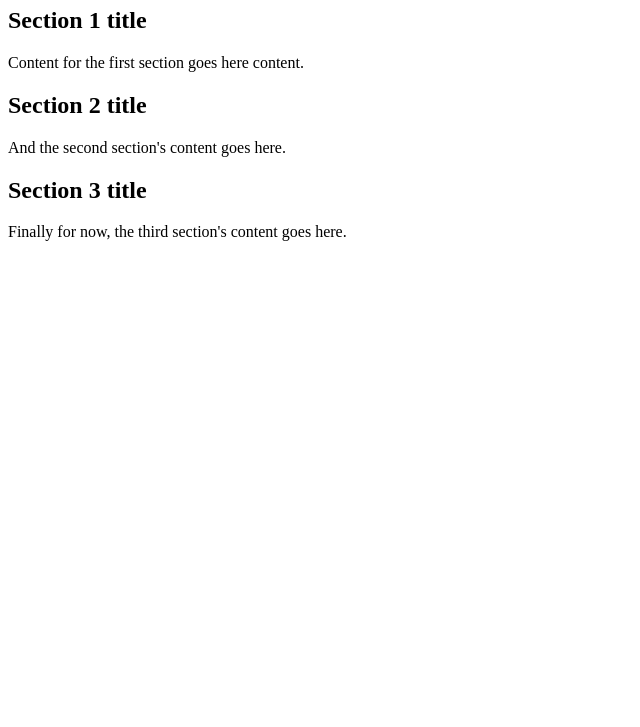
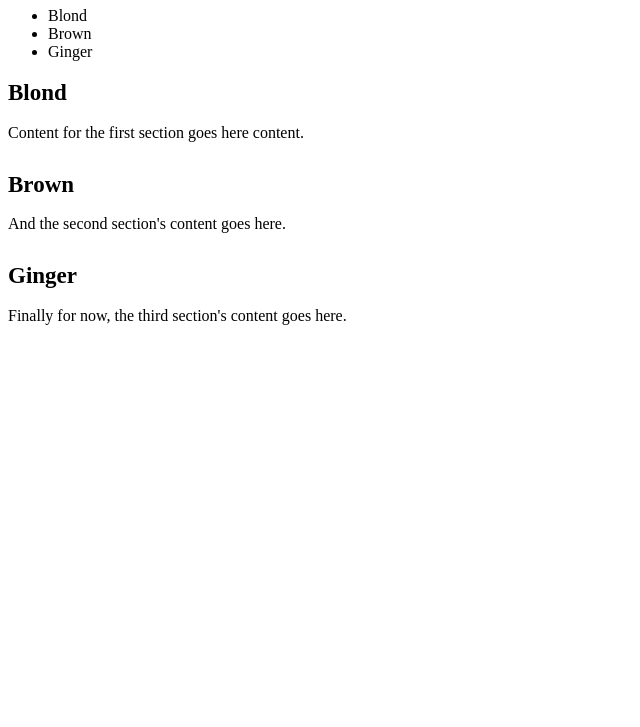
Before and after one commit to derekjohnson/tabs, a plain HTML site: page index.html in a window 1280 px wide. Shown: the part 73-800 px from the top of the page, without its empty margins (0-640 px from the left). Drawn offline with Linux system fonts and the light colour scheme.

Commit message:
very basic boilerplate and alpha JS

```diff
--- a/index.html
+++ b/index.html
@@ -3,33 +3,35 @@
 	<head>
 		<meta charset="utf-8">
 		<meta http-equiv="X-UA-Compatible" content="IE=edge">
-		<title>Clinivet</title>
+		<title>Progressively enhanced accessible tab UI</title>
 		<meta name="description" content="Progressively enhanced accessible tabs">
 		<meta name="viewport" content="width=device-width,initial-scale=1">
 		<script>(function(b,a){"querySelector"in b&&(a.className=a.className.replace(/\bjs\b/,"js-mustard"))})(document,document.documentElement);</script>
-		<link rel="stylesheet" href="css/style.css">
+		<link rel="stylesheet" href="style.css">
 	</head>
 
 	<body>
-		<h1>Page title</h1>
+		<h1>Wigs</h1>
 
-		<section class="js-tab">
-			<h2 class="js-tab__title">Section 1 title</h2>
+		<div class="js-tab-ui">
+			<section class="js-panel" id="blond">
+				<h2 class="js-panel__title">Blond</h2>
 
 				<p>Content for the first section goes here content.</p>
 			</section>
 
-		<section class="js-tab">
-			<h2 class="js-tab__title">Section 2 title</h2>
+			<section class="js-panel" id="brown">
+				<h2 class="js-panel__title">Brown</h2>
 
 				<p>And the second section's content goes here.</p>
 			</section>
 
-		<section class="js-tab">
-			<h2 class="js-tab__title">Section 3 title</h2>
+			<section class="js-panel" id="ginger">
+				<h2 class="js-panel__title">Ginger</h2>
 
 				<p>Finally for now, the third section's content goes here.</p>
 			</section>
+		</div>
 
 		<script src="tabs.js"></script>
 	</body>
--- /dev/null
+++ b/style.css
@@ -0,0 +1,17 @@
+h1 {
+	font-size: 2em;
+	line-height: 1.3125;
+	margin: 0 0 0.9375em;
+}
+
+h2 {
+	font-size: 1.4375em;
+	line-height: 1.34782608695652;
+	margin: 0 0 0.54838709677419em;
+}
+
+p {
+	font-size: 1em;
+	line-height: 1.5;
+	margin: 0 0 1.5em;
+}
--- a/tabs.js
+++ b/tabs.js
@@ -1,45 +1,164 @@
 (function(win, doc, undefined) {
 	'use strict';
 
-	/* ==========================================================================
-	   Helper functions
+	// Quick feature test
+	if(!'querySelector' in doc) {
+
+		return;
+
+	} else {
+
+		var tabs = function() {
+
+			/* Helper functions
 			   ========================================================================== */
 
 			// Cross browser events
 			var add_event = function(el, ev, fn) {
 				'addEventListener' in win ?
-			return el.addEventListener(ev, fn, false) :
-			return el.attachEvent('on' + ev, fn);
+					el.addEventListener(ev, fn, false) :
+					el.attachEvent('on' + ev, fn);
 			};
 
 			// Faster class selectors
-	var single_class = function(className) {
-		'getElementsByClassName' in doc ?
-			return doc.getElementsByClassName(className)[0] :
-			return doc.querySelector('.' + className);
+			var get_single_by_class = function(className) {
+				return 'getElementsByClassName' in doc ?
+					doc.getElementsByClassName(className)[0] :
+					doc.querySelector('.' + className);
 			}
 
-	var many_classes = function(className) {
-		'getElementsByClassName' in doc ?
-			return doc.getElementsByClassName(className) :
-			return doc.querySelectorAll('.' + className);
+			var get_many_by_class = function(className) {
+				return 'getElementsByClassName' in doc ?
+					doc.getElementsByClassName(className) :
+					doc.querySelectorAll('.' + className);
 			}
 
-	/* ==========================================================================
 
+			/* Feature detect for localStorage courtesy of
+			   http://mathiasbynens.be/notes/localstorage-pattern
 			   ========================================================================== */
-	if(!'querySelector' in doc) {
-		// No point in going any further
-		return;
+			var storage,
+				fail,
+				uid;
+
+			try {
+				uid = new Date;
+				(storage = win.localStorage).setItem(uid, uid);
+				fail = storage.getItem(uid) != uid;
+				storage.removeItem(uid);
+				fail && (storage = false);
+			} catch(e) {}
+
+
+			/* DOM nodes we'll need
+			   ========================================================================== */
+
+			var wrapper = get_single_by_class('js-tab-ui'),
+				panels = get_many_by_class('js-panel'),
+				tab_names = get_many_by_class('js-panel__title'),
+				i,
+				ii = panels.length;
+
+
+			/* Show/hide the panels, update the tabs
+			   ========================================================================== */
+
+			var show_hide = function(event) {
+				var x,
+					x_id;
+
+				typeof event.target !== 'undefined' ?
+					x = event.target :
+					x = event.srcElement;
+
+				if(x.nodeName.toLowerCase() === 'li') {
+					// get the id of the clicked tab
+					x_id = x.id;
+				}
+
+				for(i=0; i<ii; i++) {
+					// display the correct panel, hide the others
+					if(panels[i].getAttribute('aria-labelledby') === x_id) {
+						panels[i].style.display = 'block';
 					} else {
-		var tabs = function(config) {
+						panels[i].style.display = 'none';
+					}
 
+					// update the ARIA
+					if(els[i].id === x_id) {
+						els[i].setAttribute('aria-selected', 'true');
+					} else {
+						els[i].setAttribute('aria-selected', 'false');
+					}
+				}
 			};
 
-		var config = {
-			panel_class: 'js-tab'
+
+			/* Create each tab item
+			   ========================================================================== */
+
+			var build_tab = function(el, text, classification) {
+				el.textContent = text;
+				el.className = classification;
+				el.setAttribute('role', 'tab');
+
+				return el;
 			};
 
-		tabs(config);
+
+			/* Make an empty list that will hold the tabs
+			   ========================================================================== */
+
+			var frag = doc.createDocumentFragment(),
+				tabs = doc.createElement('ul');
+
+			// Basic attributes for the list
+			tabs.className = 'product-tabs';
+			tabs.setAttribute('role', 'tablist');
+
+
+			/* Build each tab and add all required attributes to tabs & panels
+			   ========================================================================== */
+
+			var els = [];
+
+			for(i=0; i<ii; i++) {
+				var li = build_tab(doc.createElement('li'), tab_names[i].textContent, 'product-tabs__item');
+
+				// Add unique attributes to each list item
+				li.id = 'tab' + (i + 1);
+				li.setAttribute('aria-controls', panels[i].id);
+
+				i === 0 ?
+					li.setAttribute('aria-selected', 'true') :
+					li.setAttribute('aria-selected', 'false');
+
+				// Stick them into the document fragment
+				frag.appendChild(li);
+
+				// Stick them into the items array
+				els[i] = li;
+
+				// Panels
+				panels[i].setAttribute('role', 'tabpanel');
+				panels[i].setAttribute('aria-labelledby', 'tab' + (i + 1));
+			}
+
+
+			/* Insert the tabs into the DOM
+			   ========================================================================== */
+
+			tabs.appendChild(frag);
+
+			wrapper.insertBefore(tabs, get_single_by_class('js-panel'));
+
+
+			/* Listen for clicks on the tab list
+			   ========================================================================== */
+			add_event(tabs, 'click', show_hide);
+		};
+
+		tabs();
+
 	}
 })(this, this.document);
```
Lines whose indentation alone changed are shown as unchanged.
